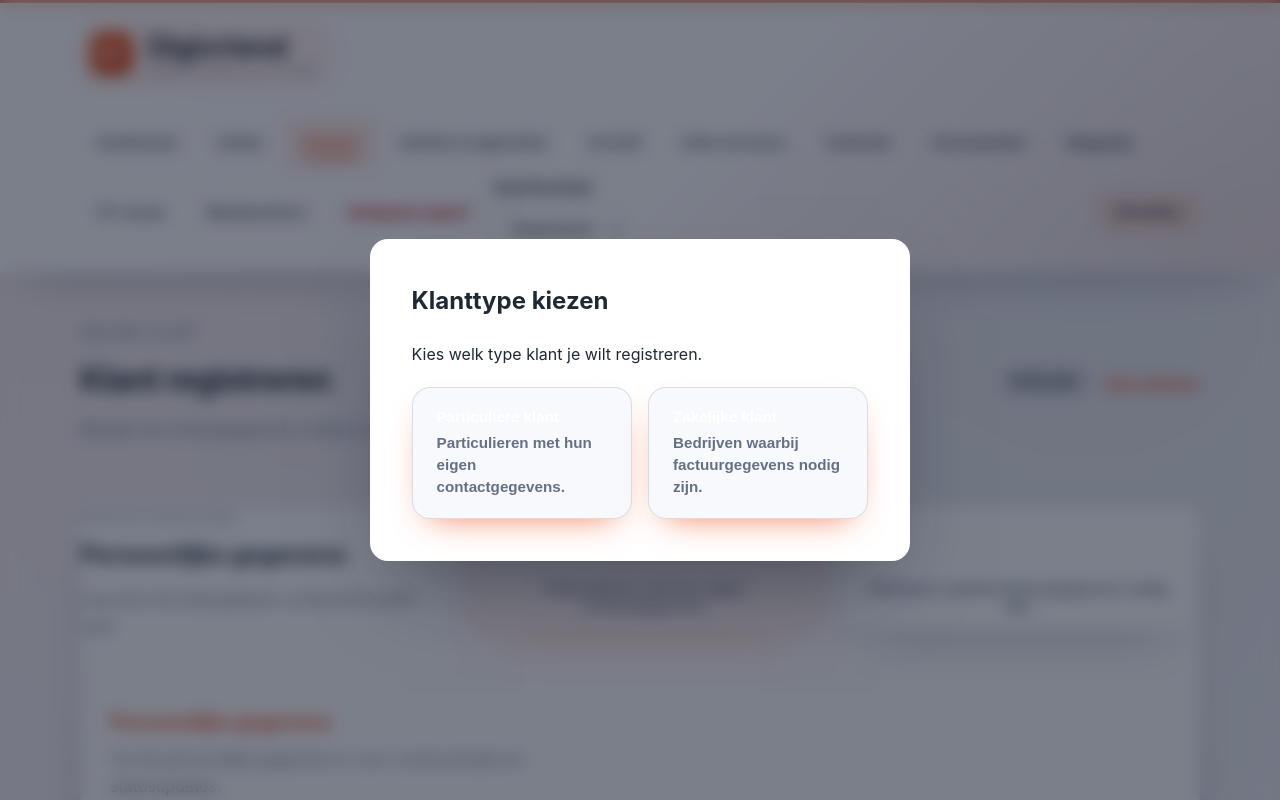
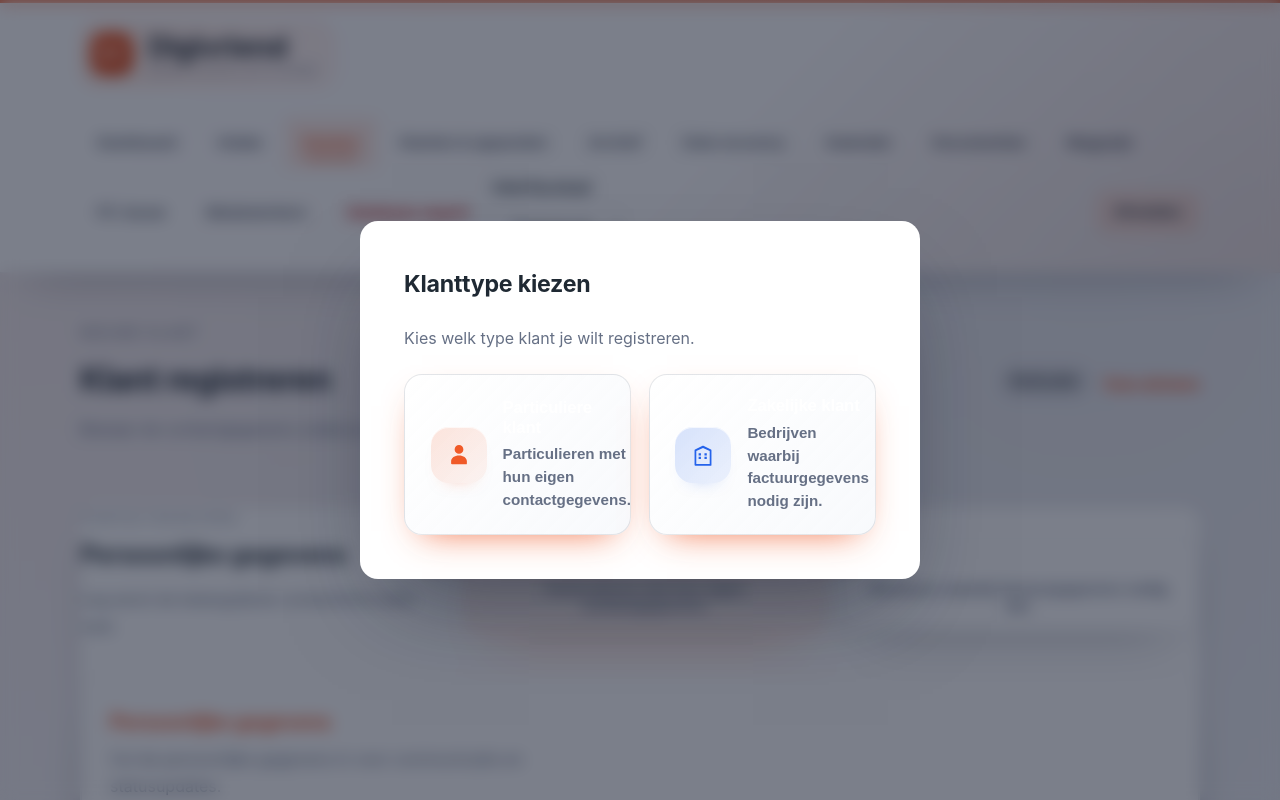
Before and after one commit to Stowber/Digivriend, a PHP site: page /customer-new.php in a window 1280 px wide. Run offline with PHP 8.4, Linux system fonts and the light colour scheme; the visitor is signed in with stand-in values (Sample User, id 1); data that the repository does not hold is empty.

Commit message:
Customers Rework

```diff
--- a/css/customers.css
+++ b/css/customers.css
@@ -1114,16 +1114,26 @@
 .customer-type-dialog__content {
   background: var(--color-surface);
   border-radius: var(--radius-lg);
-  width: min(540px, 92vw);
-  padding: clamp(2rem, 1.6vw + 1.6rem, 2.6rem);
-  box-shadow: 0 44px 80px -32px rgba(15, 23, 42, 0.5);
+  width: min(560px, 94vw);
+  padding: clamp(2.1rem, 1.8vw + 1.65rem, 2.75rem);
+  box-shadow: 0 44px 90px -32px rgba(15, 23, 42, 0.52);
   display: grid;
-  gap: 1.2rem;
+  gap: 1.4rem;
+}
+
+.customer-type-dialog__content > h2 {
+  font-size: clamp(1.25rem, 1.4vw + 1rem, 1.45rem);
+  letter-spacing: -0.01em;
+}
+
+.customer-type-dialog__content > p {
+  color: var(--color-muted);
+  line-height: 1.55;
 }
 
 .customer-type-dialog__options {
   display: grid;
-  gap: 1rem;
+  gap: 1.1rem;
 }
 
 @media (min-width: 560px) {
@@ -1133,31 +1143,129 @@
 }
 
 .customer-type-dialog__option {
-  border: 1px solid rgba(15, 23, 42, 0.12);
+  position: relative;
+  border: 1px solid rgba(15, 23, 42, 0.1);
   border-radius: var(--radius-lg);
-  padding: 1.25rem 1.5rem;
+  padding: 1.35rem 1.6rem;
   text-align: left;
-  background: rgba(247, 249, 252, 0.95);
+  background: linear-gradient(135deg, rgba(255, 255, 255, 0.98), rgba(247, 249, 252, 0.9));
   display: grid;
-  gap: 0.4rem;
+  grid-template-columns: auto minmax(0, 1fr);
+  align-items: center;
+  gap: 1rem;
   cursor: pointer;
-  transition: transform 0.2s ease, border-color 0.2s ease, box-shadow 0.2s ease;
+  transition: transform 0.25s ease, border-color 0.25s ease, box-shadow 0.25s ease, background 0.25s ease;
+  isolation: isolate;
+  overflow: hidden;
+  --option-accent: rgba(240, 90, 40, 0.38);
+  --option-accent-strong: rgba(240, 90, 40, 0.52);
+  --option-accent-soft: rgba(240, 90, 40, 0.16);
+  --option-accent-soft-alt: rgba(240, 90, 40, 0.06);
+  --option-icon-color: var(--color-primary);
+}
+
+.customer-type-dialog__option::after {
+  content: "";
+  position: absolute;
+  inset: auto -45% -75% -45%;
+  height: 70%;
+  background: radial-gradient(circle at 50% 20%, var(--option-accent), transparent 65%);
+  opacity: 0;
+  transform: translateY(16%);
+  transition: opacity 0.35s ease, transform 0.35s ease;
+  pointer-events: none;
+  z-index: -1;
 }
 
 .customer-type-dialog__option:hover,
-.customer-type-dialog__option:focus {
-  transform: translateY(-2px);
-  border-color: rgba(240, 90, 40, 0.35);
-  box-shadow: 0 32px 64px -34px rgba(240, 90, 40, 0.35);
+.customer-type-dialog__option:focus-visible {
+  transform: translateY(-3px);
+  border-color: var(--option-accent);
+  box-shadow: 0 32px 64px -34px var(--option-accent-strong);
+}
+
+.customer-type-dialog__option:hover::after,
+.customer-type-dialog__option:focus-visible::after {
+  opacity: 1;
+  transform: translateY(0);
+}
+
+.customer-type-dialog__option:focus-visible {
+  outline: none;
+}
+
+.customer-type-dialog__option:active {
+  transform: translateY(-1px);
+}
+
+.customer-type-dialog__option--business {
+  --option-accent: rgba(37, 99, 235, 0.35);
+  --option-accent-strong: rgba(37, 99, 235, 0.5);
+  --option-accent-soft: rgba(37, 99, 235, 0.18);
+  --option-accent-soft-alt: rgba(37, 99, 235, 0.08);
+  --option-icon-color: #2563eb;
+}
+
+.customer-type-dialog__icon {
+  width: 56px;
+  height: 56px;
+  border-radius: 18px;
+  display: grid;
+  place-items: center;
+  background: linear-gradient(135deg, var(--option-accent-soft), var(--option-accent-soft-alt));
+  color: var(--option-icon-color);
+  box-shadow: inset 0 1px 0 rgba(255, 255, 255, 0.7), 0 10px 18px -16px var(--option-accent-strong);
+  transition: transform 0.3s ease, box-shadow 0.3s ease;
+}
+
+.customer-type-dialog__icon svg {
+  width: 28px;
+  height: 28px;
+}
+
+
+.customer-type-dialog__option:hover .customer-type-dialog__icon,
+.customer-type-dialog__option:focus-visible .customer-type-dialog__icon {
+  transform: translateY(-2px) scale(1.03);
+  box-shadow: inset 0 1px 0 rgba(255, 255, 255, 0.75), 0 18px 26px -18px var(--option-accent-strong);
+}
+
+.customer-type-dialog__body {
+  display: grid;
+  gap: 0.35rem;
 }
 
 .customer-type-dialog__label {
   font-weight: 600;
+  font-size: 1.05rem;
+  letter-spacing: -0.01em;
 }
 
 .customer-type-dialog__hint {
   color: var(--color-muted);
-  line-height: 1.45;
+  line-height: 1.5;
+}
+
+@media (max-width: 520px) {
+  .customer-type-dialog__option {
+    grid-template-columns: minmax(0, 1fr);
+    justify-items: flex-start;
+    gap: 0.75rem;
+  }
+
+  .customer-type-dialog__icon {
+    width: 52px;
+    height: 52px;
+  }
+}
+
+@media (prefers-reduced-motion: reduce) {
+  .customer-type-dialog,
+  .customer-type-dialog__option,
+  .customer-type-dialog__icon {
+    transition-duration: 0.01ms !important;
+    transition-delay: 0ms !important;
+  }
 }
 
 .card__header--with-actions {
--- a/customer-new.php
+++ b/customer-new.php
@@ -357,13 +357,27 @@ if ($_SERVER['REQUEST_METHOD'] === 'POST') {
       <h2 id="customer-type-dialog-title"><?= htmlspecialchars(__('customers.create.type.dialog_title'), ENT_QUOTES | ENT_SUBSTITUTE, 'UTF-8') ?></h2>
       <p id="customer-type-dialog-description"><?= htmlspecialchars(__('customers.create.type.dialog_description'), ENT_QUOTES | ENT_SUBSTITUTE, 'UTF-8') ?></p>
       <div class="customer-type-dialog__options">
-        <button type="button" class="customer-type-dialog__option" data-customer-type-choice="private">
-          <span class="customer-type-dialog__label"><?= htmlspecialchars(__('customers.create.type.private.title'), ENT_QUOTES | ENT_SUBSTITUTE, 'UTF-8') ?></span>
-          <span class="customer-type-dialog__hint"><?= htmlspecialchars(__('customers.create.type.private.description'), ENT_QUOTES | ENT_SUBSTITUTE, 'UTF-8') ?></span>
+        <button type="button" class="customer-type-dialog__option customer-type-dialog__option--private" data-customer-type-choice="private">
+          <span class="customer-type-dialog__icon" aria-hidden="true">
+            <svg viewBox="0 0 24 24" role="img" focusable="false" aria-hidden="true">
+              <path d="M12 3.5a3.75 3.75 0 1 1 0 7.5 3.75 3.75 0 0 1 0-7.5Zm0 9c-3.728 0-6.75 2.065-6.75 4.875v1.875c0 .414.336.75.75.75h12a.75.75 0 0 0 .75-.75V17.375C18.75 14.565 15.728 12.5 12 12.5Z" fill="currentColor"/>
+            </svg>
+          </span>
+          <span class="customer-type-dialog__body">
+            <span class="customer-type-dialog__label"><?= htmlspecialchars(__('customers.create.type.private.title'), ENT_QUOTES | ENT_SUBSTITUTE, 'UTF-8') ?></span>
+            <span class="customer-type-dialog__hint"><?= htmlspecialchars(__('customers.create.type.private.description'), ENT_QUOTES | ENT_SUBSTITUTE, 'UTF-8') ?></span>
+          </span>
         </button>
-        <button type="button" class="customer-type-dialog__option" data-customer-type-choice="business">
-          <span class="customer-type-dialog__label"><?= htmlspecialchars(__('customers.create.type.business.title'), ENT_QUOTES | ENT_SUBSTITUTE, 'UTF-8') ?></span>
-          <span class="customer-type-dialog__hint"><?= htmlspecialchars(__('customers.create.type.business.description'), ENT_QUOTES | ENT_SUBSTITUTE, 'UTF-8') ?></span>
+        <button type="button" class="customer-type-dialog__option customer-type-dialog__option--business" data-customer-type-choice="business">
+          <span class="customer-type-dialog__icon" aria-hidden="true">
+            <svg viewBox="0 0 24 24" role="img" focusable="false" aria-hidden="true">
+              <path d="M4.75 20.5c0 .414.336.75.75.75h13a.75.75 0 0 0 .75-.75V8.044a.75.75 0 0 0-.41-.664l-6.5-3.25a.75.75 0 0 0-.68 0l-6.5 3.25a.75.75 0 0 0-.41.664V20.5Zm1.5-.75V8.622L12 6.03l5.75 2.592V19.75H6.25Zm2-6.25h2v2h-2v-2Zm0-3h2v2h-2v-2Zm5 3h2v2h-2v-2Zm0-3h2v2h-2v-2Z" fill="currentColor"/>
+            </svg>
+          </span>
+          <span class="customer-type-dialog__body">
+            <span class="customer-type-dialog__label"><?= htmlspecialchars(__('customers.create.type.business.title'), ENT_QUOTES | ENT_SUBSTITUTE, 'UTF-8') ?></span>
+            <span class="customer-type-dialog__hint"><?= htmlspecialchars(__('customers.create.type.business.description'), ENT_QUOTES | ENT_SUBSTITUTE, 'UTF-8') ?></span>
+          </span>
         </button>
       </div>
     </div>
```
